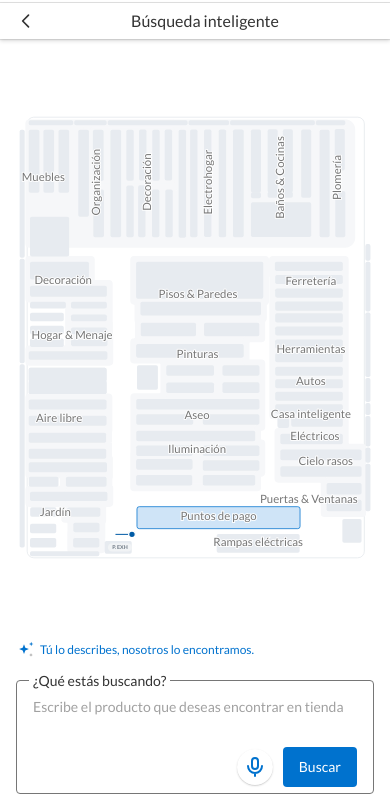
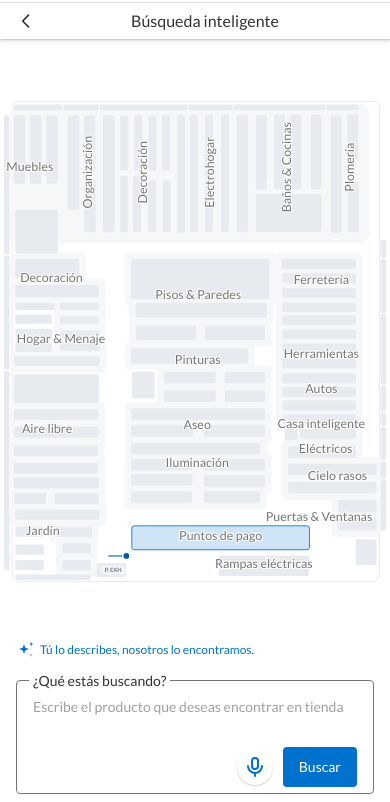
Before and after one commit to JDevCraft/asistente-calle80, a website with bundled scripts: page frontend/public/index.html in a window 390 px wide. Shown: the part 42-844 px from the top of the page. Built offline with nearby package versions, Linux system fonts and the light colour scheme.

Commit message:
fix(frontend): mapa a todo el ancho y aviso pegado al cuadro de búsqueda en móvil

```diff
--- a/frontend/public/css/app.css
+++ b/frontend/public/css/app.css
@@ -332,8 +332,9 @@ footer{font-size:13px;color:var(--muted)}
   body:has(#start) header.top,body:has(#start) .appbar{flex:none}
   body:has(#start) .wrap{flex:1 1 auto;min-height:0;width:100%;padding-top:4px;padding-bottom:max(8px,env(safe-area-inset-bottom,0px));gap:0}
   body:has(#start) #v-asistente{flex:1 1 auto;min-height:0;gap:0!important}
-  #start{flex:1 1 auto;min-height:0;gap:8px}
-  #start .hero-bg{flex:1 1 0;min-height:140px;display:flex;flex-direction:column}
+  #start{flex:1 1 auto;min-height:0;gap:0}
+  #start .hero-bg{flex:1 1 0;min-height:140px;display:flex;flex-direction:column;margin-inline:-16px}
+  #start .hero-bg .maphint{margin-inline:16px}
   #start #rutaModal{flex:1 1 auto;min-height:0;gap:0}
   #start .hero-bg .ruta-body{flex:1 1 auto;height:auto;min-height:0;aspect-ratio:auto}
   #start .ask{flex:none}
```
